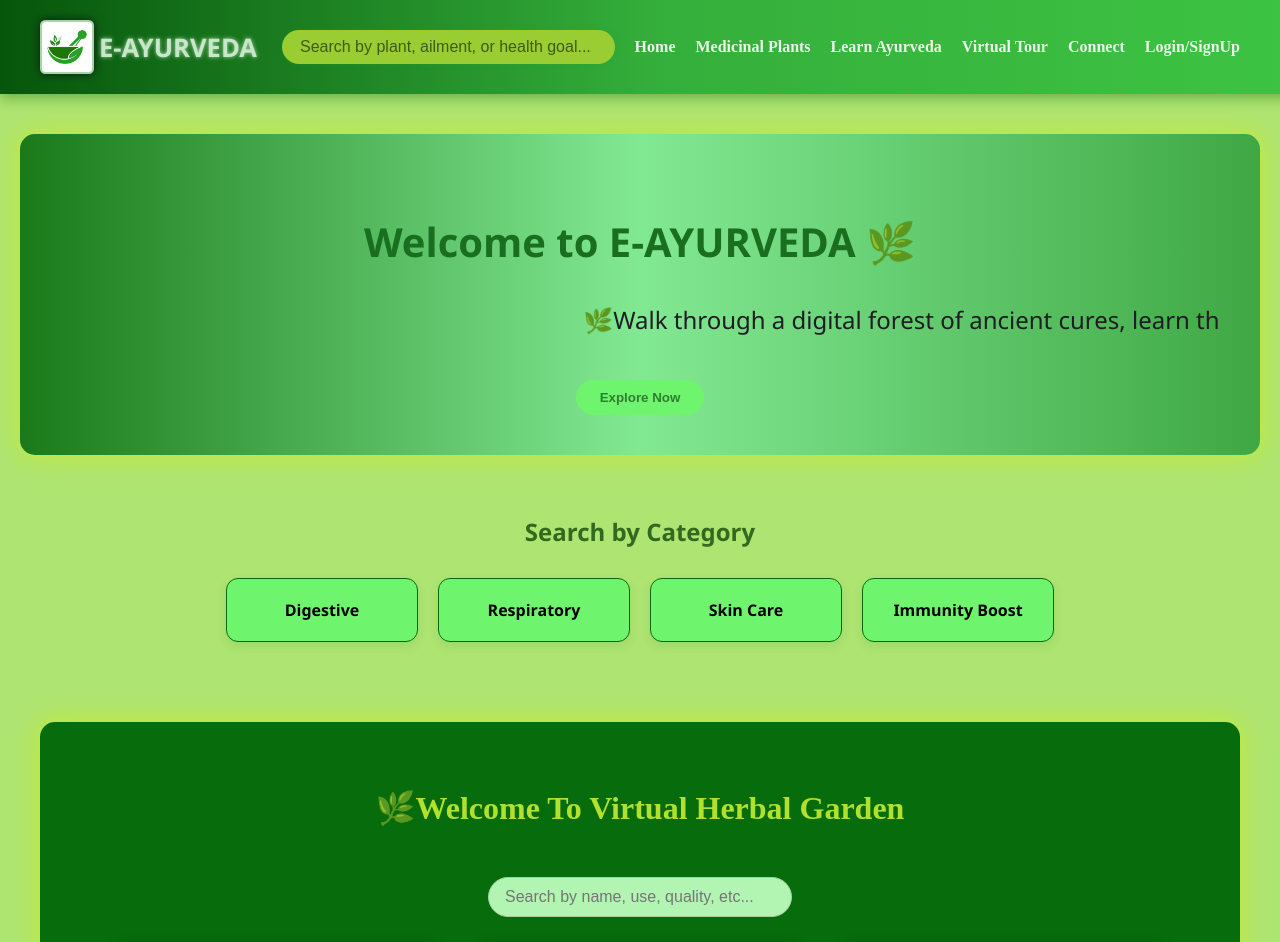
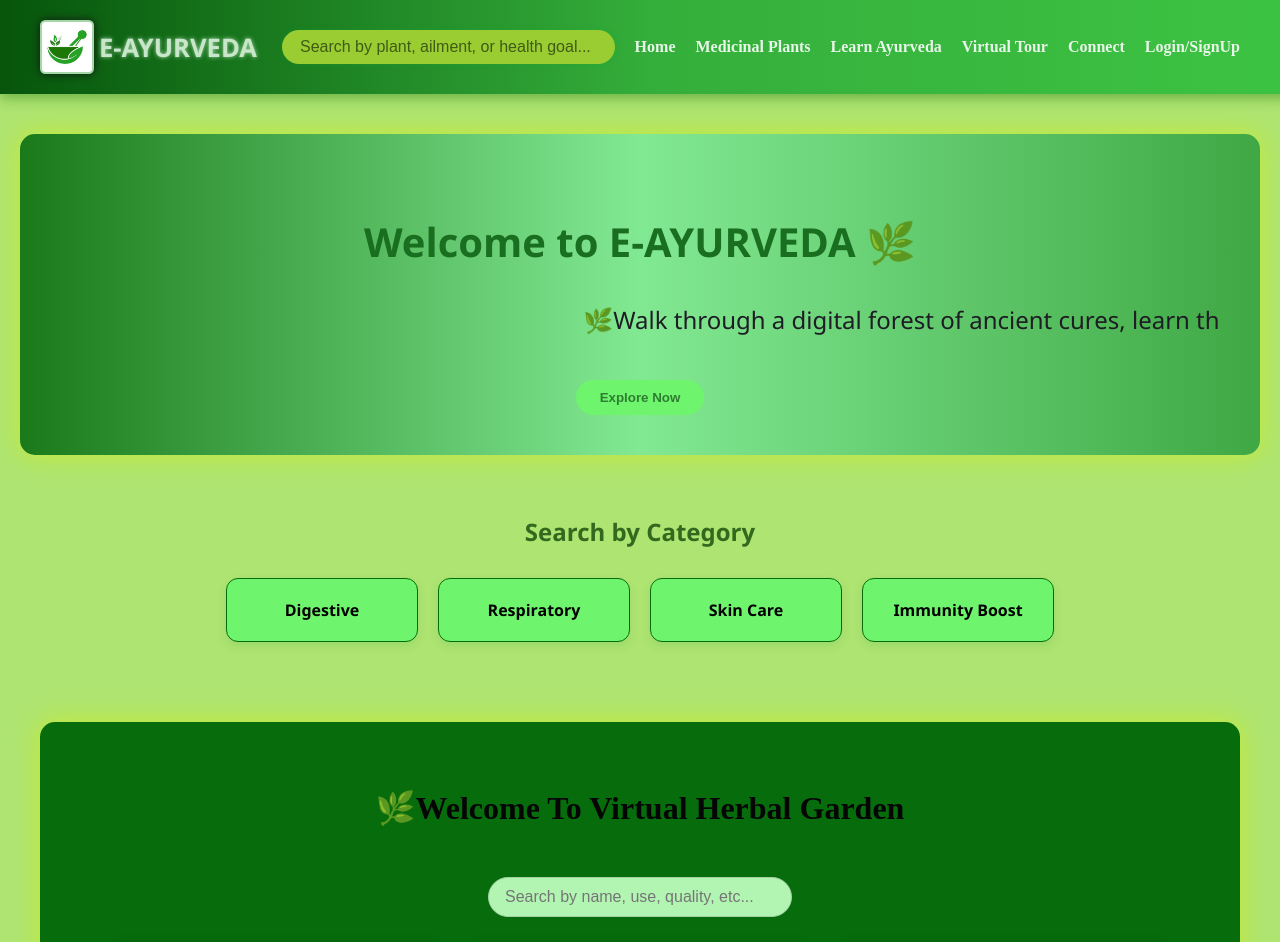
Before and after one commit to ManrajjiK/AyurHeaven, a React (Vite) app: page / in a window 1280 px wide. Shown: the top 942 px of the page. Built offline with nearby package versions, Linux system fonts and the light colour scheme.

Commit message:
change button clour

```diff
--- a/src/Components/PlantSection.css
+++ b/src/Components/PlantSection.css
@@ -15,7 +15,7 @@ box-shadow: 0 0 25px 2px rgb(195, 233, 59);
   text-align: center;
   font-size: 2rem;
   margin-bottom: 30px;
-  color: #b1e02e;
+  color: #050505;
 }
 
 .plant-grid {
```
